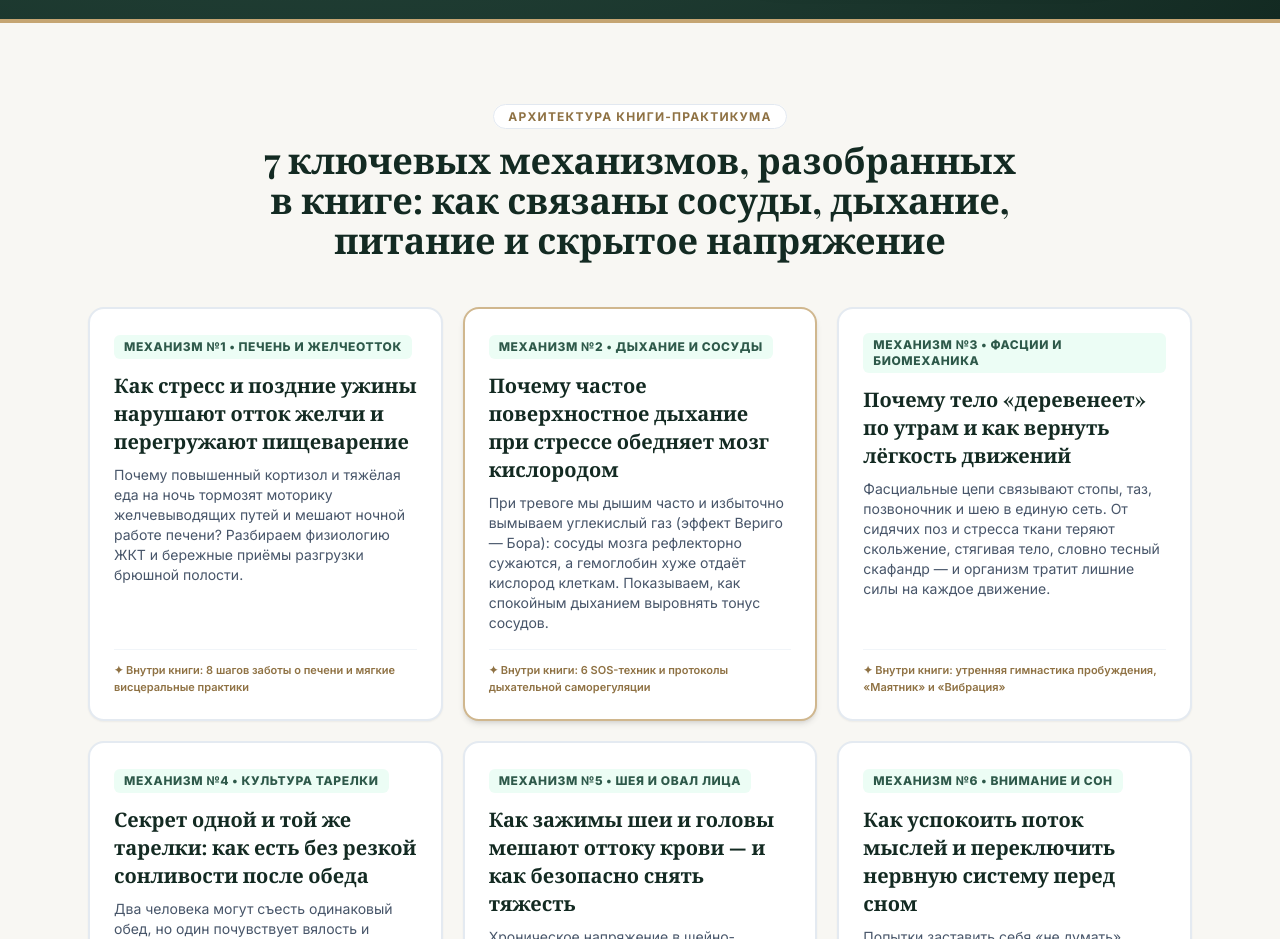
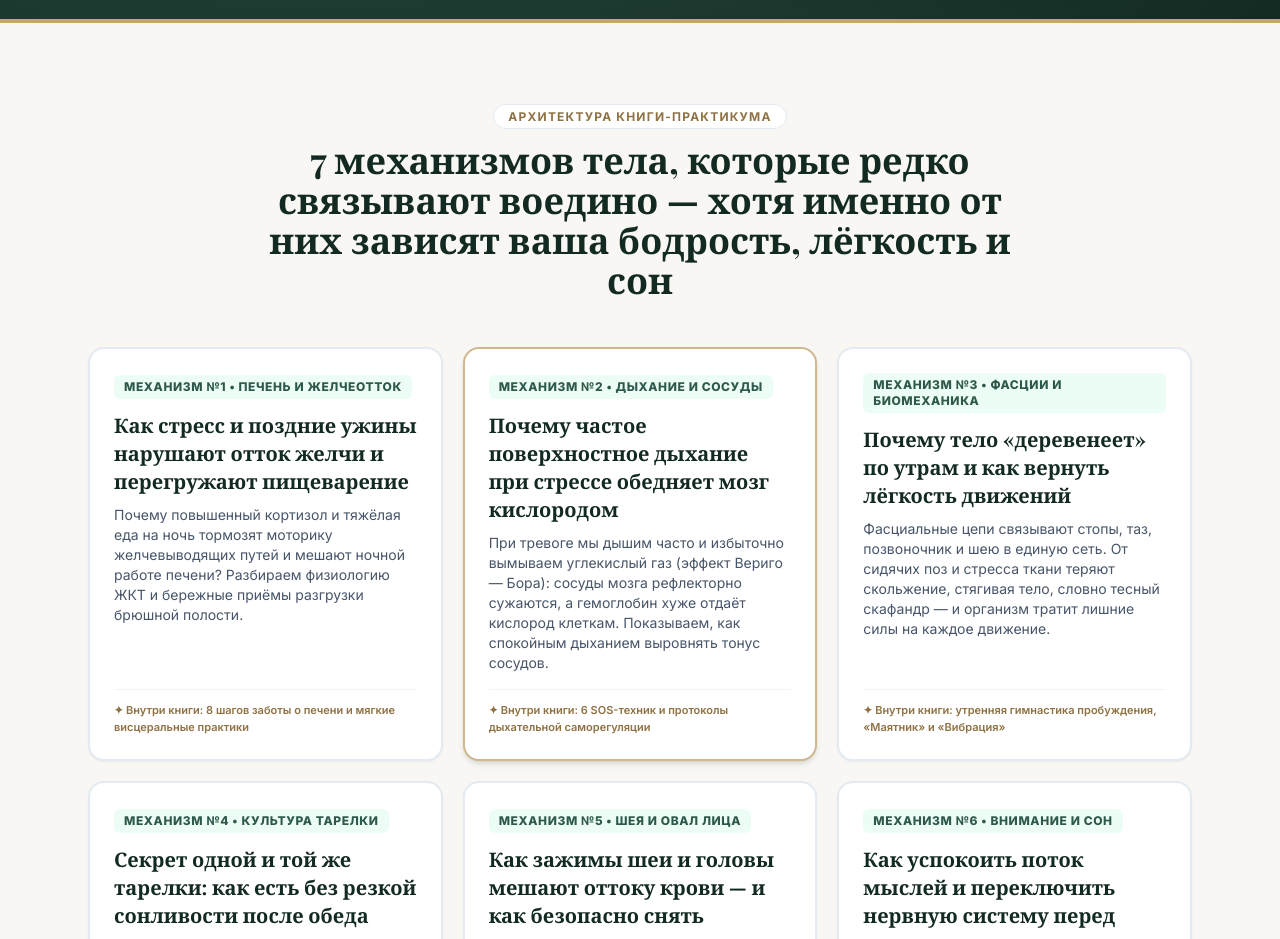
Before and after one commit to kynfy555/voevoda-site, a plain HTML site: page index.html in a window 1280 px wide. Shown: the part 4180-5119 px from the top of the page. Drawn offline with nearby package versions, Linux system fonts and the light colour scheme; a web font is replaced by a local one.

Commit message:
Update index.html

```diff
--- a/index.html
+++ b/index.html
@@ -594,7 +594,7 @@
       <div class="text-center max-w-3xl mx-auto mb-12">
         <span class="text-xs font-bold uppercase tracking-widest text-goldDark bg-white px-3.5 py-1 rounded-full border border-slate-200">Архитектура книги-практикума</span>
         <h2 class="font-serif text-2xl sm:text-4xl font-bold text-emeraldDeep mt-3 leading-tight">
-          7 ключевых механизмов, разобранных в книге: как связаны сосуды, дыхание, питание и скрытое напряжение
+          7 механизмов тела, которые редко связывают воедино — хотя именно от них зависят ваша бодрость, лёгкость и сон
         </h2>
       </div>
 
```
